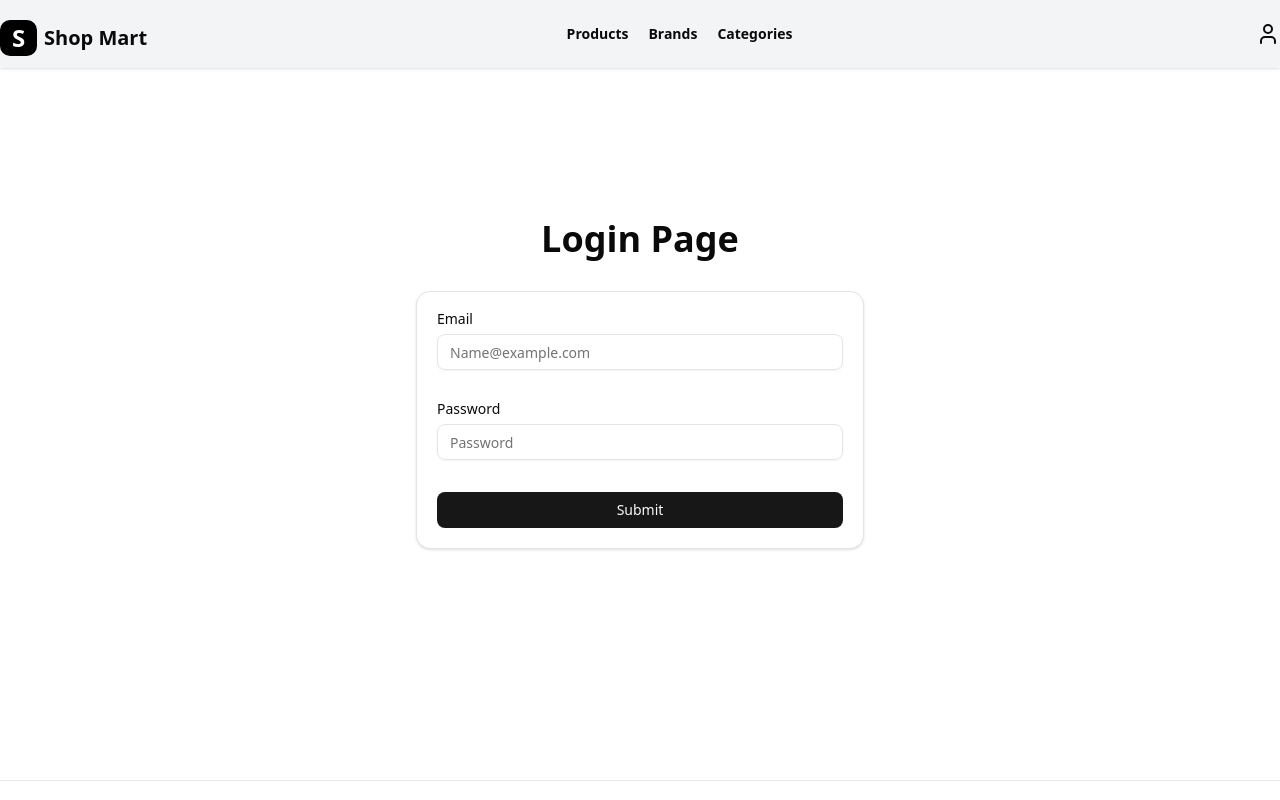
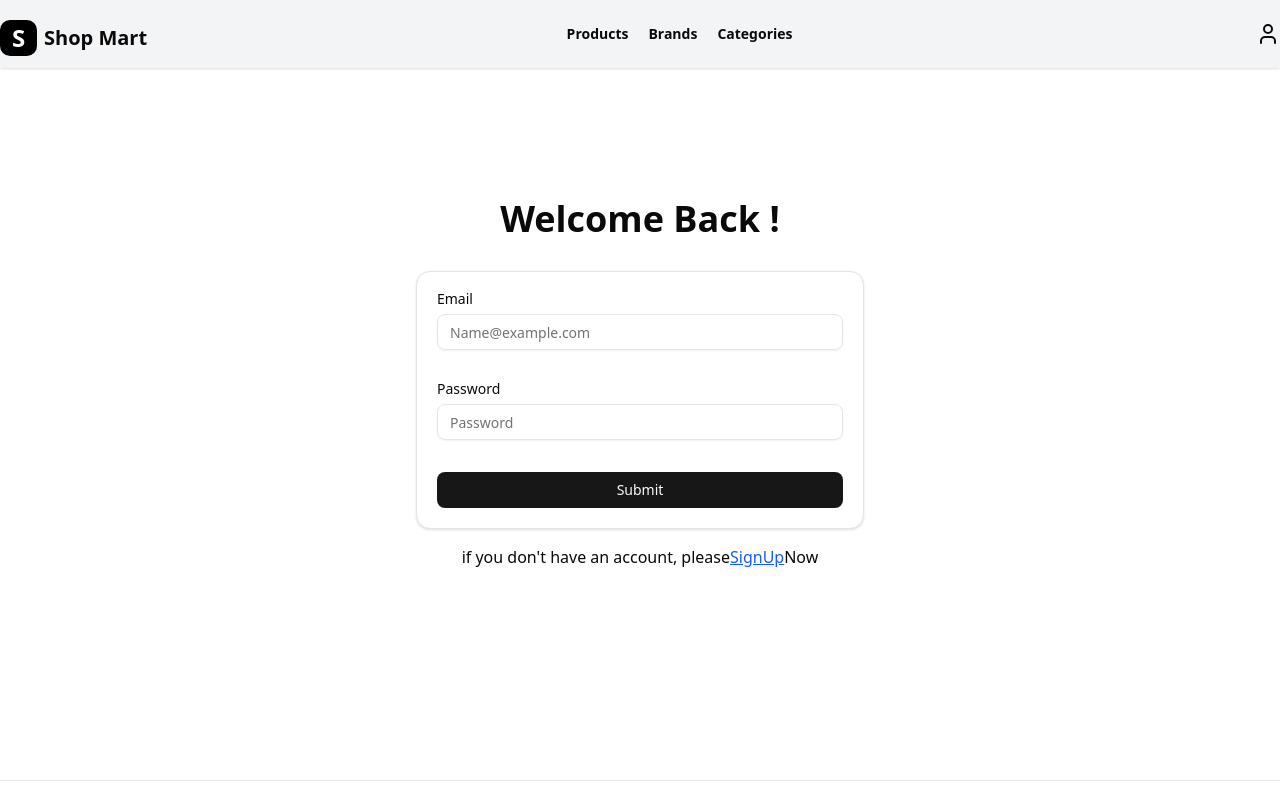
Before and after one commit to amur9096/shop-mart-app, a Next.js app: page /login in a window 1280 px wide. Shown: the top 800 px of the page. Built offline with nearby package versions, Linux system fonts and the light colour scheme; no server answers.

Commit message:
final edit on Register and Login Pages.

```diff
--- a/src/app/(pages)/login/page.tsx
+++ b/src/app/(pages)/login/page.tsx
@@ -18,6 +18,7 @@ import { Card } from "@/components/ui/card";
 import { signIn } from "next-auth/react";
 import { useSearchParams } from "next/navigation";
 import { Loader2 } from "lucide-react";
+import Link from "next/link";
 
 const formSchema = z.object({
   email: z
@@ -67,7 +68,7 @@ export default function Login() {
   return (
     <>
       <div className="flex flex-col justify-center items-center min-h-[75vh] ">
-        <h1 className="text-4xl font-bold mb-8">Login Page</h1>
+        <h1 className="text-4xl font-bold mb-8">Welcome Back !</h1>
 
         <Card className="p-5 w-full max-w-md">
           <Form {...form}>
@@ -119,6 +120,11 @@ export default function Login() {
             </form>
           </Form>
         </Card>
+        <h3 className="mt-4">
+          if you don't have an account, please
+          <Link href={"/register"} className="text-blue-600 underline ">SignUp</Link>
+          Now
+        </h3>
       </div>
     </>
   );
--- a/src/app/(pages)/products/[...productId]/page.tsx
+++ b/src/app/(pages)/products/[...productId]/page.tsx
@@ -19,7 +19,7 @@ import Slider from "@/components/productSlider/Slider";
 import AddToCart from "@/components/addToCart/page";
 
 export default async function ProductDetails({ params }: { params: Params }) {
-  let { productId } = await params;
+  const { productId } = await params;
   const res = await fetch(
     "https://ecommerce.routemisr.com/api/v1/products/" + productId
   );
--- a/src/app/(pages)/register/page.tsx
+++ b/src/app/(pages)/register/page.tsx
@@ -3,7 +3,6 @@ import React, { useState } from "react";
 import { zodResolver } from "@hookform/resolvers/zod";
 import { useForm } from "react-hook-form";
 import { z } from "zod";
-
 import { Button } from "@/components/ui/button";
 import {
   Form,
@@ -15,10 +14,9 @@ import {
 } from "@/components/ui/form";
 import { Input } from "@/components/ui/input";
 import { Card } from "@/components/ui/card";
-
 import { Loader2 } from "lucide-react";
 import { useRouter } from "next/navigation";
-
+import Link from "next/link";
 const formSchema = z
   .object({
     name: z
@@ -45,7 +43,6 @@ const formSchema = z
         /^(?=.*?[A-Z])(?=.*?[a-z])(?=.*?[0-9])(?=.*?[#?!@$%^&*-]).{8,}$/,
         "password must contain at least one uppercase letter, one lowercase letter, one number and one special character"
       ),
-
     confirmPassword: z.string().nonempty("confirm password is required"),
     Phone: z.string().nonempty("phone number is required"),
   })
@@ -79,18 +76,15 @@ export default function Register() {
       body: JSON.stringify(values),
     });
     const data = await res.json();
-
     if (res.ok && data.message == "success") {
       router.push("/login");
       return;
     }
-
     if (res.status === 409) {
       form.setError("email", { type: "manual", message: data.message });
       router.push("/login?reason=exists");
       return;
     }
-
     setIsLoading(false);
   }
 
@@ -109,7 +103,7 @@ export default function Register() {
                   <FormItem>
                     <FormLabel>Name</FormLabel>
                     <FormControl>
-                      <Input placeholder="Amr" {...field} />
+                      <Input placeholder="Your Name..." {...field} />
                     </FormControl>
 
                     <FormMessage />
@@ -196,6 +190,14 @@ export default function Register() {
             </form>
           </Form>
         </Card>
+        <div className="mt-4">
+          <p>
+            Already have an account?
+            <Link href="/login" className="underline text-blue-600">
+              Login
+            </Link>
+          </p>
+        </div>
       </div>
     </>
   );
--- a/src/components/context/cartContext.tsx
+++ b/src/components/context/cartContext.tsx
@@ -16,7 +16,7 @@ export const cartContext = createContext<{
   getCart: () => {},
 });
 
-export default function cartContextProvider({
+export default function CartContextProvider({
   children,
 }: {
   children: React.ReactNode;
```
